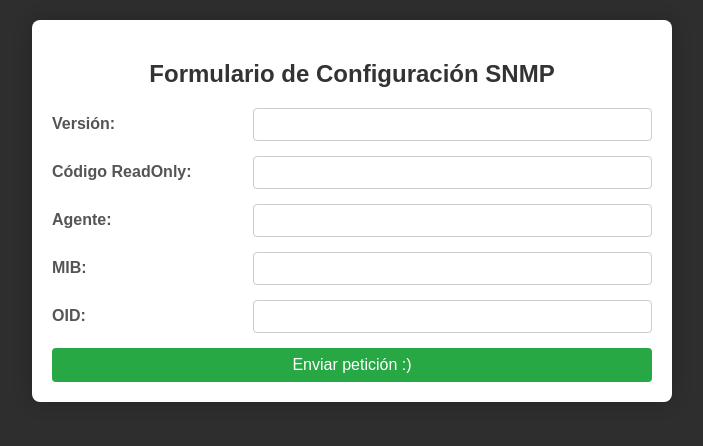
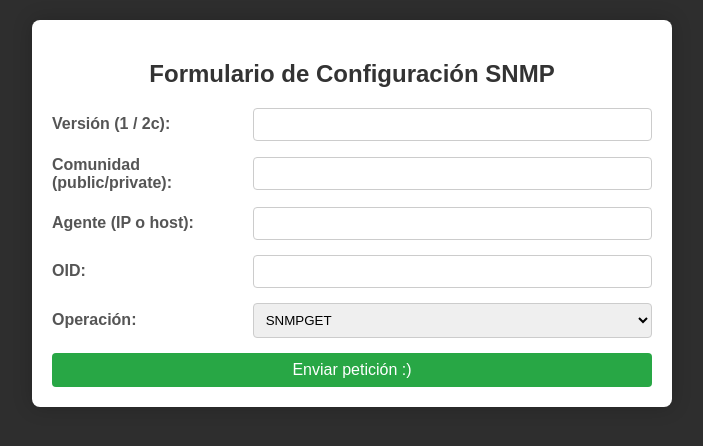
Before and after one commit to FerranGimenez/snmp_project, a Flask app: page /endpoint00 in a window 1280 px wide. Shown: the top 446 px of the page, without its empty margins (288-991 px from the left). Run offline with Flask 3, Linux system fonts and the light colour scheme.

Commit message:
Fase 1 terminada

```diff
--- a/app.py
+++ b/app.py
@@ -9,71 +9,138 @@ executor = ThreadPoolExecutor()
 @app.route('/endpoint00', methods=['GET', 'POST'])
 def snmp_form():
     if request.method == 'POST':
-        version = request.form['version']
-        community = request.form['rocommunity']
-        agent = request.form['agent']
-        oid = request.form['oid']
+        version     = request.form['version']
+        comunidad   = request.form['rocommunity']
+        agente      = request.form['agent']
+        oid         = request.form['oid']
+        operacion   = request.form['operacion']
+        nuevo_valor = request.form.get('new_value')
 
         loop = asyncio.new_event_loop()
         asyncio.set_event_loop(loop)
-        result = loop.run_until_complete(consultar_snmp_async(version, community, agent, oid))
+        resultado = loop.run_until_complete(
+            dispatch_snmp_async(version, comunidad, agente, oid, operacion, nuevo_valor)
+        )
         loop.close()
 
-        return render_template('result.html', resultado=result)
+        return render_template('result.html', resultado=resultado)
 
     return render_template('index.html')
 
-async def consultar_snmp_async(version, community, agent, oid):
+
+async def dispatch_snmp_async(version, comunidad, agente, oid, operacion, nuevo_valor=None):
     mp_model = 0 if version == '1' else 1
+    # añadir ".0"
+    if operacion in ('GET', 'NEXT', 'SET') and not oid.strip().endswith('.0'):
+        oid += '.0'
 
+    if operacion == 'GET':
+        return await snmp_get(mp_model, comunidad, agente, oid)
+    elif operacion == 'NEXT':
+        return await snmp_next(mp_model, comunidad, agente, oid)
+    elif operacion == 'BULKWALK':
+        return await snmp_bulk_walk(mp_model, comunidad, agente, oid)
+    elif operacion == 'SET':
+        return await snmp_set(mp_model, comunidad, agente, oid, nuevo_valor)
+    else:
+        return [f"Operación desconocida: {operacion}"]
+
+
+async def snmp_get(mp_model, comunidad, agente, oid):
     snmpEngine = SnmpEngine()
+    iterator = get_cmd(
+        snmpEngine,
+        CommunityData(comunidad, mpModel=mp_model),
+        await UdpTransportTarget.create((agente, 161)),
+        ContextData(),
+        ObjectType(ObjectIdentity(oid))
+    )
+    errInd, errStatus, errIndex, varBinds = await iterator
+    snmpEngine.close_dispatcher()
 
-    if '.' in oid:
-        # Consulta simple (GET)
-        iterator = get_cmd(
-            snmpEngine,
-            CommunityData(community, mpModel=mp_model),
-            await UdpTransportTarget.create((agent, 161)),
-            ContextData(),
-            ObjectType(ObjectIdentity(oid))
-        )
+    if errInd:
+        return [f"Error: {errInd}"]
+    if errStatus:
+        return [f"SNMP Error: {errStatus.prettyPrint()}"]
+    return [f"{name.prettyPrint()} = {val.prettyPrint()}" for name, val in varBinds]
 
-        # Espera el resultado directamente
-        errorIndication, errorStatus, errorIndex, varBinds = await iterator
+
+
+
+async def snmp_next(mp_model, comunidad, agente, oid):
+    snmpEngine = SnmpEngine()
+    iterator = next_cmd(
+        snmpEngine,
+        CommunityData(comunidad, mpModel=mp_model),
+        await UdpTransportTarget.create((agente, 161)),
+        ContextData(),
+        ObjectType(ObjectIdentity(oid))
+    )
+    errInd, errStatus, errIndex, varBinds = await iterator
+    snmpEngine.close_dispatcher()
+
+    if errInd:
+        return [f"Error: {errInd}"]
+    if errStatus:
+        return [f"SNMP Error: {errStatus.prettyPrint()}"]
+    return [f"{name.prettyPrint()} = {val.prettyPrint()}" for name, val in varBinds]
+
+async def snmp_bulk_walk(mp_model, comunidad, agente, oid):
+    snmpEngine = SnmpEngine()
+    iterator = bulk_walk_cmd(
+        snmpEngine,
+        CommunityData(comunidad, mpModel=mp_model),
+        await UdpTransportTarget.create((agente, 161)),
+        ContextData(),
+        0,
+        1,
+        ObjectType(ObjectIdentity(oid)),
+        lexicographicMode=False
+    )
+    resultados = []
+    async for errInd, errStatus, errIndex, varBinds in iterator:
+        if errInd:
+            resultados.append(f"Error: {errInd}")
+            break
+        if errStatus:
+            resultados.append(f"SNMP Error: {errStatus.prettyPrint()}")
+            break
+        for vb in varBinds:
+            resultados.append(" = ".join([x.prettyPrint() for x in vb]))
+
+    snmpEngine.close_dispatcher()
+    return resultados
+
+
+async def snmp_set(mp_model, comunidad, agente, oid, nuevo_valor):
+    snmpEngine = SnmpEngine()
+    if isinstance(nuevo_valor, bool):
+        nuevo_valor = 1 if nuevo_valor else 0
+    if isinstance(nuevo_valor, str):
+        obj = ObjectType(ObjectIdentity(oid), OctetString(nuevo_valor))
     else:
-        # Consulta múltiple (BULKWALK)
-        iterator = bulk_walk_cmd(
-            snmpEngine,
-            CommunityData(community, mpModel=mp_model),
-            await UdpTransportTarget.create((agent, 161)),
-            ContextData(),
-            ObjectType(ObjectIdentity(oid)),
-            lexicographicMode=False
-        )
+        try:
+            nuevo_int = int(nuevo_valor)
+            obj = ObjectType(ObjectIdentity(oid), Integer(nuevo_int))
+        except:
+            return [f"Valor para SET inválido: {nuevo_valor}"]
 
-        # Itera sobre todos los resultados
-        resultados = []
-        while True:
-            try:
-                errorIndication, errorStatus, errorIndex, varBinds = await iterator
-                if errorIndication:
-                    return f"Error: {errorIndication}"
-                elif errorStatus:
-                    return f"SNMP Error: {errorStatus.prettyPrint()}"
-                else:
-                    for varBind in varBinds:
-                        resultados.append(" = ".join([x.prettyPrint() for x in varBind]))
-            except StopAsyncIteration:
-                break
+    iterator = set_cmd(
+        snmpEngine,
+        CommunityData(comunidad, mpModel=mp_model),
+        await UdpTransportTarget.create((agente, 161)),
+        ContextData(),
+        obj
+    )
+    errInd, errStatus, errIndex, varBinds = await iterator
+    snmpEngine.close_dispatcher()
 
-        return resultados
+    if errInd:
+        return [f"Error: {errInd}"]
+    if errStatus:
+        return [f"SNMP Error: {errStatus.prettyPrint()}"]
+    return [f"{name.prettyPrint()} = {val.prettyPrint()}" for name, val in varBinds]
 
-    if errorIndication:
-        return f"Error: {errorIndication}"
-    elif errorStatus:
-        return f"SNMP Error: {errorStatus.prettyPrint()}"
-    else:
-        return [f"{name.prettyPrint()} = {val.prettyPrint()}" for name, val in varBinds]
 
 if __name__ == '__main__':
     app.run(debug=True)
--- a/static/styles.css
+++ b/static/styles.css
@@ -1,22 +1,31 @@
+:root {
+    --primary: #28a745;
+    --primary-dark: #218838;
+    --bg: #2e2e2e;
+    --text-dark: #333;
+    --text-medium: #555;
+}
+
 body {
     font-family: Arial, sans-serif;
     margin: 0;
     padding: 20px;
-    background: #2e2e2e;
+    background: var(--bg);
 }
 
 .contenedor {
     max-width: 600px;
     margin: 0 auto;
     padding: 20px;
-    background: white;
+    background: #fff;
     border-radius: 8px;
     box-shadow: 0 0 20px rgba(0, 0, 0, 0.2);
 }
 
 h2 {
     text-align: center;
-    color: #333;
+    color: var(--text-dark);
+    margin-bottom: 20px;
 }
 
 .form-group {
@@ -29,10 +38,11 @@ h2 {
     flex: 1;
     font-weight: bold;
     margin-right: 10px;
-    color: #555;
+    color: var(--text-medium);
 }
 
-.form-group input[type="text"] {
+.form-group input,
+.form-group select {
     flex: 2;
     padding: 8px;
     border: 1px solid #ccc;
@@ -40,30 +50,31 @@ h2 {
     transition: border-color 0.3s;
 }
 
-.form-group input[type="text"]:focus {
+.form-group input:focus,
+.form-group select:focus {
     outline: none;
     border-color: #66afe9;
-    box-shadow: inset 0 1px 1px rgba(0,0,0,0.075), 0 0 8px rgba(102,175,233,0.6);
+    box-shadow: 0 0 8px rgba(102, 175, 233, 0.6);
 }
 
 .botoncito {
     display: block;
     width: 100%;
-    padding: 8px 8px;
-    background-color: #28a745;
-    color: white;
+    padding: 8px;
+    background-color: var(--primary);
+    color: #fff;
     border: none;
     border-radius: 4px;
     cursor: pointer;
     font-size: 16px;
+    text-align: center;
+    text-decoration: none;
     transition: background-color 0.3s;
     margin-top: 10px;
-    text-align: center;
-    text-decoration: none;
 }
 
 .botoncito:hover {
-    background-color: #218838;
+    background-color: var(--primary-dark);
 }
 
 .tabla-resultados {
--- a/templates/index.html
+++ b/templates/index.html
@@ -1,37 +1,60 @@
 <!DOCTYPE html>
-<html lang="en">
+<html lang="es">
 <head>
     <meta charset="UTF-8">
     <meta name="viewport" content="width=device-width, initial-scale=1.0">
-    <title>EndPoint Formulario - Projecte SNMP - Ferran&Sergi</title>
-    <link rel="stylesheet" href="/static/styles.css">
+    <title>Formulario SNMP - Projecte SNMP</title>
+    <link rel="stylesheet" href="{{ url_for('static', filename='styles.css') }}">
 </head>
 <body>
     <div class="contenedor">
         <h2>Formulario de Configuración SNMP</h2>
-        <form action="/endpoint00" method="POST">
+        <form action="{{ url_for('snmp_form') }}" method="POST">
             <div class="form-group">
-                <label for="version">Versión:</label>
+                <label for="version">Versión (1 / 2c):</label>
                 <input type="text" name="version" id="version" required>
             </div>
             <div class="form-group">
-                <label for="rocommunity">Código ReadOnly:</label>
+                <label for="rocommunity">Comunidad (public/private):</label>
                 <input type="text" name="rocommunity" id="rocommunity" required>
             </div>
             <div class="form-group">
-                <label for="agent">Agente:</label>
+                <label for="agent">Agente (IP o host):</label>
                 <input type="text" name="agent" id="agent" required>
-            </div>
-            <div class="form-group">
-                <label for="mib">MIB:</label>
-                <input type="text" name="mib" id="mib" required>
             </div>
             <div class="form-group">
                 <label for="oid">OID:</label>
                 <input type="text" name="oid" id="oid" required>
             </div>
+            <div class="form-group">
+                <label for="operacion">Operación:</label>
+                <select name="operacion" id="operacion" required>
+                    <option value="GET">SNMPGET</option>
+                    <option value="NEXT">SNMPNEXT</option>
+                    <option value="BULKWALK">SNMPBULKWALK</option>
+                    <option value="SET">SNMPSET</option>
+                </select>
+            </div>
+            <div class="form-group" id="div-new-value" style="display: none;">
+                <label for="new_value">Nuevo valor (solo para SET):</label>
+                <input type="text" name="new_value" id="new_value">
+            </div>
             <button type="submit" class="botoncito">Enviar petición :)</button>
         </form>
     </div>
+
+    <script>
+        const selectOp = document.getElementById('operacion');
+        const divNew = document.getElementById('div-new-value');
+        selectOp.addEventListener('change', () => {
+            if (selectOp.value === 'SET') {
+                divNew.style.display = 'block';
+                document.getElementById('new_value').required = true;
+            } else {
+                divNew.style.display = 'none';
+                document.getElementById('new_value').required = false;
+            }
+        });
+    </script>
 </body>
 </html>
```
Also changed, not shown: snmpbulkwalk.py (deleted, +0 -35 lines), snmpget.py (deleted, +0 -35 lines), snmpset.py (deleted, +0 -52 lines), templates/result.html (+6 -2 lines).
